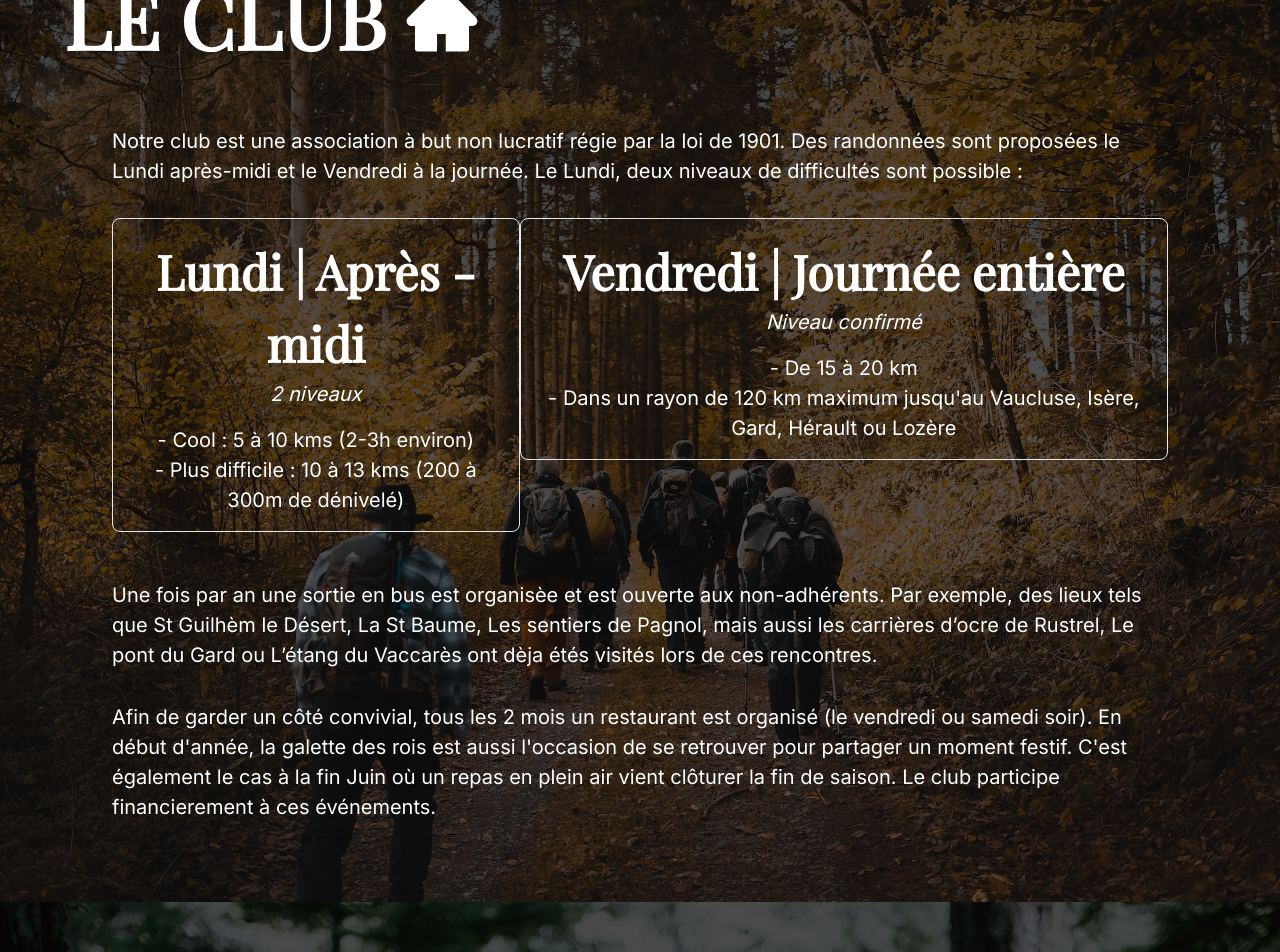
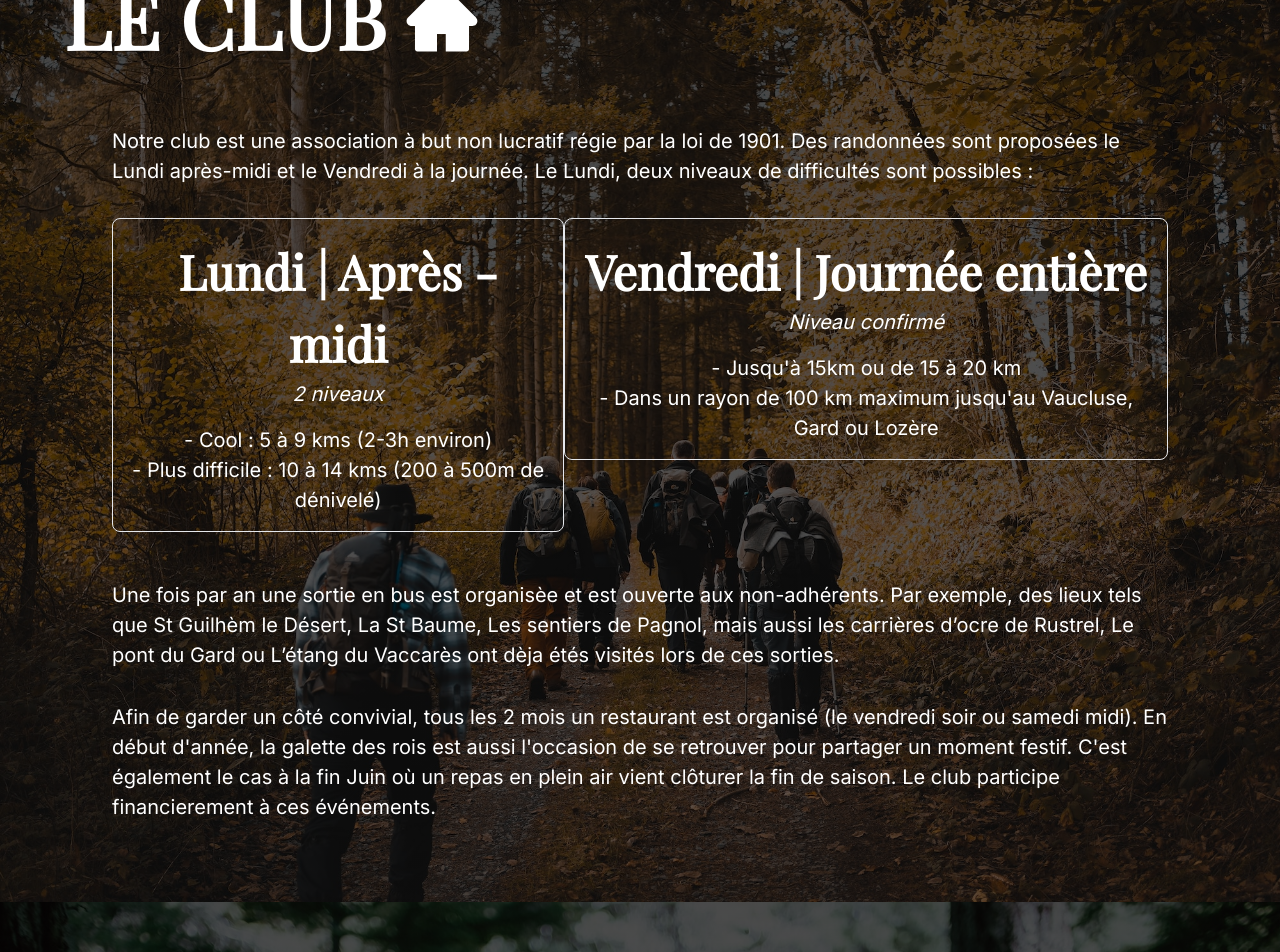
Before and after one commit to SebastienLaurentt/Galopins, a React (Vite) app: page / in a window 1280 px wide. Shown: the part 1140-2092 px from the top of the page. Built offline with nearby package versions, Linux system fonts and the light colour scheme.

Commit message:
update of some content

```diff
--- a/src/sections/Club.tsx
+++ b/src/sections/Club.tsx
@@ -21,7 +21,7 @@ function Club() {
             </SectionHeader>
             <SubSection>
                 <div className=''>
-                        <p>Notre club est une association à but non lucratif régie par la loi de 1901.  Des randonnées sont  proposées le Lundi après-midi et le Vendredi à la journée. Le Lundi, deux niveaux de difficultés sont possible :
+                        <p>Notre club est une association à but non lucratif régie par la loi de 1901.  Des randonnées sont  proposées le Lundi après-midi et le Vendredi à la journée. Le Lundi, deux niveaux de difficultés sont possibles :
                         </p>
                         {/* <p>St Guilhèm le Désert, La St Baume, Les sentiers de Pagnol, les îles Frioul, Les Baux, les carrières d’ocre de Rustrel, Le pont du Gard, De Gordes à Fontaine de Vaucluse, L’étang du Vaccarès et les Stes Marie de la mer, la cité templière de La Couvertoirade.
 
@@ -33,23 +33,23 @@ function Club() {
                         <ParcoursCard
                             day='Lundi | Après - midi'
                             level='2 niveaux'
-                            description1='- Cool : 5 à 10 kms (2-3h environ)'
-                            description2="- Plus difficile : 10 à 13 kms (200 à 300m de dénivelé)"
+                            description1='- Cool : 5 à 9 kms (2-3h environ)'
+                            description2="- Plus difficile : 10 à 14 kms (200 à 500m de dénivelé)"
                         />
                     </li>
                     <li>
                         <ParcoursCard
                             day='Vendredi | Journée entière'
                             level='Niveau confirmé'
-                            description1='- De 15 à 20 km'
-                            description2="- Dans un rayon de 120 km maximum jusqu'au Vaucluse, Isère, Gard, Hérault ou Lozère"
+                            description1="- Jusqu'à 15km ou de 15 à 20 km"
+                            description2="- Dans un rayon de 100 km maximum jusqu'au Vaucluse, Gard ou Lozère"
                         />
                     </li>
                 </ul>
                 <div className=''>
-                        <p>Une fois par an une sortie en bus est organisèe et est ouverte aux non-adhérents. Par exemple, des lieux tels que St Guilhèm le Désert, La St Baume, Les sentiers de Pagnol, mais aussi les carrières d’ocre de Rustrel, Le pont du Gard ou L’étang du Vaccarès ont dèja étés visités lors de ces rencontres. </p>
+                        <p>Une fois par an une sortie en bus est organisèe et est ouverte aux non-adhérents. Par exemple, des lieux tels que St Guilhèm le Désert, La St Baume, Les sentiers de Pagnol, mais aussi les carrières d’ocre de Rustrel, Le pont du Gard ou L’étang du Vaccarès ont dèja étés visités lors de ces sorties. </p>
                         <p>
-                            Afin de garder un côté convivial, tous les 2 mois un restaurant est organisé (le vendredi ou samedi soir). En début d'année, la galette des rois est aussi l'occasion de se retrouver pour partager un moment festif.  C'est également le cas à la fin Juin où un repas en plein air vient clôturer la fin de saison. Le club participe financierement à ces événements.
+                            Afin de garder un côté convivial, tous les 2 mois un restaurant est organisé (le vendredi soir ou samedi midi). En début d'année, la galette des rois est aussi l'occasion de se retrouver pour partager un moment festif.  C'est également le cas à la fin Juin où un repas en plein air vient clôturer la fin de saison. Le club participe financierement à ces événements.
                         </p>
                 </div>
             </SubSection>
--- a/src/sections/Home.tsx
+++ b/src/sections/Home.tsx
@@ -19,7 +19,7 @@ function Home() {
                 className='text-center md:text-center items-center md:p-12 xl:p-20'
             >
                 <p className='italic'>Bienvenue sur notre site internet ! </p>
-                <p>Nous sommes un club de randonnée situé à Montélimar, dans la Drôme, ayant pour but la découverte de la <strong>nature</strong> et du <strong>patrimoine</strong> dans la <strong>bonne humeur</strong> et en toute <strong>convivialité</strong>. Les randonnées ont lieu du <strong>1er Septembre au 30 Juin</strong>, les <strong>Lundis après-midi</strong> en alternance dans la Drôme et l'Ardèche ainsi que les   <strong>Vendredis</strong>, à destination de la Drôme, l'Ardèche, le Gard ou encore le Vaucluse.  </p>
+                <p>Nous sommes un club de randonnée situé à Montélimar, dans la Drôme, ayant pour but la découverte de la <strong>nature</strong> et du <strong>patrimoine</strong> dans la <strong>bonne humeur</strong> et en toute <strong>convivialité</strong>. Les randonnées ont lieu du <strong>1er Septembre au 30 Juin</strong>, les <strong>Lundis après-midi</strong> en alternance dans la Drôme et l'Ardèche ainsi que les   <strong>Vendredis</strong>, à destination de la Drôme, l'Ardèche, le Gard, la Lozère ou encore le Vaucluse.  </p>
                 <p>Si vous souhaitez en savoir davantage, sentez vous libre d'explorer ce site ! Vous y trouverez des informations plus précises concernant notre <strong>club</strong>, les <strong>parcours que nous proposons</strong> mais aussi ce qui est <strong>nécessaire pour nous rejoindre</strong> ! </p>
                 <DownloadLink
                     file={AdmissionFile}
```
